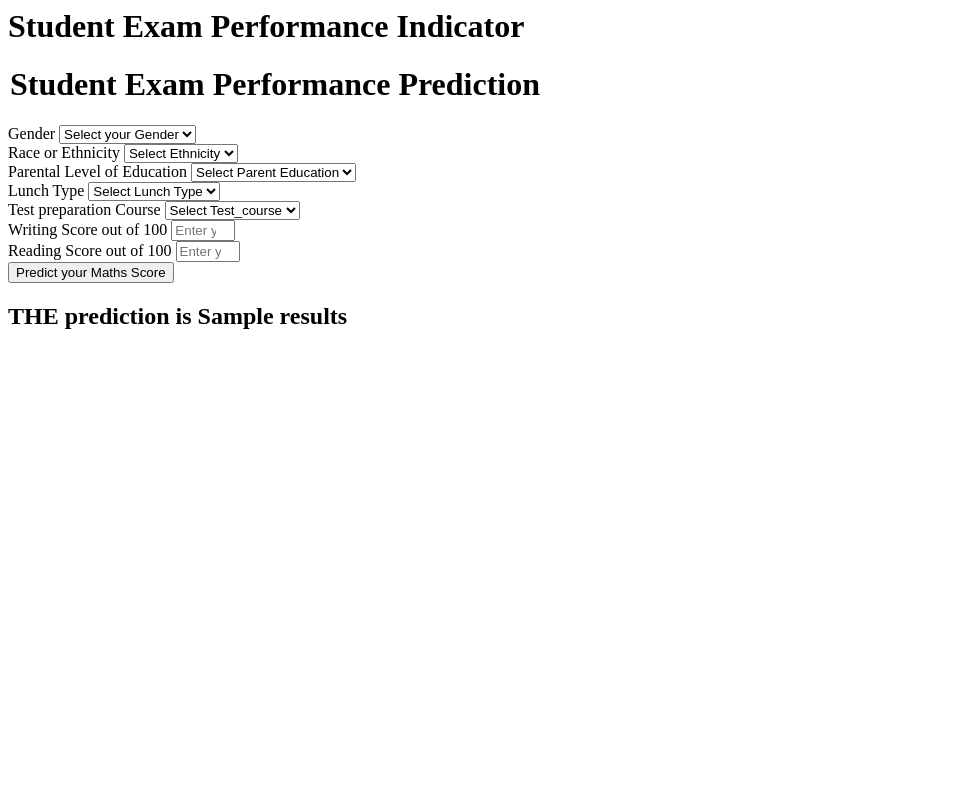
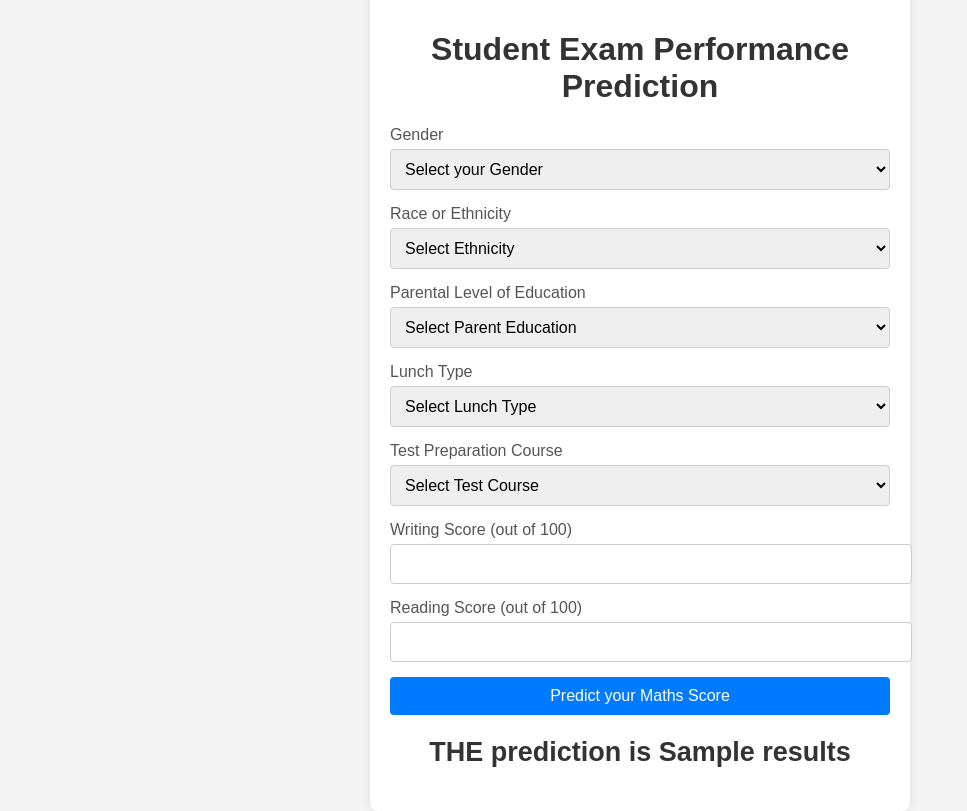
Before and after one commit to arya-2407/mlproject, a Flask app: template templates/home.html in a window 1280 px wide. Shown: the whole page, without its empty margins (0-967 px from the left). Before the commit the page ends 329 px from the top, so only its background shows below. Run offline with Flask 3, Linux system fonts and the light colour scheme; the template is opened without the code that fills it: most values are stand-ins (such as "Sample title", 1, 10 or a date in 2020).

Commit message:
Improved UI

```diff
--- a/templates/home.html
+++ b/templates/home.html
@@ -1,111 +1,154 @@
-<html>
+<!DOCTYPE html>
+<html lang="en">
+
+<head>
+    <meta charset="UTF-8">
+    <meta name="viewport" content="width=device-width, initial-scale=1.0">
+    <title>Student Exam Performance Prediction</title>
+    <style>
+        body {
+            font-family: Arial, sans-serif;
+            background-color: #f4f4f4;
+            margin: 0;
+            padding: 0;
+            display: flex;
+            justify-content: center;
+            align-items: center;
+            height: 100vh;
+        }
+
+        .container {
+            background-color: #fff;
+            padding: 20px;
+            border-radius: 8px;
+            box-shadow: 0 0 10px rgba(0, 0, 0, 0.1);
+            width: 100%;
+            max-width: 500px;
+        }
+
+        h1 {
+            text-align: center;
+            color: #333;
+        }
+
+        .form-group {
+            margin-bottom: 15px;
+        }
+
+        label {
+            display: block;
+            margin-bottom: 5px;
+            color: #555;
+        }
+
+        select,
+        input[type="number"] {
+            width: 100%;
+            padding: 10px;
+            border: 1px solid #ccc;
+            border-radius: 4px;
+            font-size: 16px;
+        }
+
+        .btn {
+            display: block;
+            width: 100%;
+            padding: 10px;
+            background-color: #007bff;
+            color: #fff;
+            border: none;
+            border-radius: 4px;
+            font-size: 16px;
+            cursor: pointer;
+            text-align: center;
+        }
+
+        .btn:hover {
+            background-color: #0056b3;
+        }
+
+        .prediction-result {
+            text-align: center;
+            font-size: 18px;
+            color: #333;
+            margin-top: 20px;
+        }
+    </style>
+</head>
+
 <body>
-    <div class="login">
-       <h1>Student Exam Performance Indicator</h1>
-
+    <div class="container">
+        <h1>Student Exam Performance Prediction</h1>
         <form action="{{ url_for('predict_datapoint')}}" method="post">
-        <h1>
-            <legend>Student Exam Performance Prediction</legend>
-        </h1>
-        <div class="mb-3">
-            <label class="form-label">Gender</label>
-            <select class="form-control" name="gender" placeholder="Enter you Gender" required>
-                <option class="placeholder" selected disabled value="">Select your Gender</option>
-                <option value="male">
-                    Male
-                </option>
-                <option value="female">
-                    Female
-                </option>
+            <div class="form-group">
+                <label for="gender">Gender</label>
+                <select name="gender" id="gender" required>
+                    <option selected disabled value="">Select your Gender</option>
+                    <option value="male">Male</option>
+                    <option value="female">Female</option>
                 </select>
             </div>
-        <div class="mb-3">
-            <label class="form-label">Race or Ethnicity</label>
-            <select class="form-control" name="race_ethnicity" placeholder="Enter you ethnicity" required>
-                <option class="placeholder" selected disabled value="">Select Ethnicity</option>
-                <option value="group A">
-                    Group A
-                </option>
-                <option value="group B">
-                    Group B
-                </option>
-                <option value="group C">
-                    Group C
-                </option>
-                <option value="group D">
-                    Group D
-                </option>
-                <option value="group E">
-                    Group E
-                </option>
+
+            <div class="form-group">
+                <label for="race_ethnicity">Race or Ethnicity</label>
+                <select name="race_ethnicity" id="race_ethnicity" required>
+                    <option selected disabled value="">Select Ethnicity</option>
+                    <option value="group A">Group A</option>
+                    <option value="group B">Group B</option>
+                    <option value="group C">Group C</option>
+                    <option value="group D">Group D</option>
+                    <option value="group E">Group E</option>
                 </select>
             </div>
-        <div class="mb-3">
-            <label class="form-label">Parental Level of Education</label>
-            <select class="form-control" name="parental_level_of_education"
-                placeholder="Enter you Parent Education" required>
-                <option class="placeholder" selected disabled value="">Select Parent Education</option>
-                <option value="associate's degree">
-                    associate's degree
-                </option>
-                <option value="bachelor's degree">
-                    bachelor's degree
-                </option>
-                <option value="high school">
-                    high school
-                </option>
-                <option value="master's degree">
-                    master's degree
-                </option>
-                <option value="some college">
-                    some college
-                </option>
-                <option value="some high school">
-                    some high school
-                </option>
+
+            <div class="form-group">
+                <label for="parental_level_of_education">Parental Level of Education</label>
+                <select name="parental_level_of_education" id="parental_level_of_education" required>
+                    <option selected disabled value="">Select Parent Education</option>
+                    <option value="associate's degree">Associate's degree</option>
+                    <option value="bachelor's degree">Bachelor's degree</option>
+                    <option value="high school">High school</option>
+                    <option value="master's degree">Master's degree</option>
+                    <option value="some college">Some college</option>
+                    <option value="some high school">Some high school</option>
                 </select>
             </div>
-        <div class="mb-3">
-            <label class="form-label">Lunch Type</label>
-            <select class="form-control" name="lunch" placeholder="Enter you Lunch" required>
-                <option class="placeholder" selected disabled value="">Select Lunch Type</option>
-                <option value="free/reduced">
-                    free/reduced
-                </option>
-                <option value="standard">
-                    standard
-                </option>
+
+            <div class="form-group">
+                <label for="lunch">Lunch Type</label>
+                <select name="lunch" id="lunch" required>
+                    <option selected disabled value="">Select Lunch Type</option>
+                    <option value="free/reduced">Free/Reduced</option>
+                    <option value="standard">Standard</option>
                 </select>
             </div>
-        <div class="mb-3">
-            <label class="form-label">Test preparation Course</label>
-            <select class="form-control" name="test_preparation_course" placeholder="Enter you Course"
-                required>
-                <option class="placeholder" selected disabled value="">Select Test_course</option>
-                <option value="none">
-                    None
-                </option>
-                <option value="completed">
-                    Completed
-                </option>
+
+            <div class="form-group">
+                <label for="test_preparation_course">Test Preparation Course</label>
+                <select name="test_preparation_course" id="test_preparation_course" required>
+                    <option selected disabled value="">Select Test Course</option>
+                    <option value="none">None</option>
+                    <option value="completed">Completed</option>
                 </select>
             </div>
-        <div class="mb-3">
-            <label class="form-label">Writing Score out of 100</label>
-            <input class="form-control" type="number" name="reading_score"
-                placeholder="Enter your Reading score" min='0' max='100' />
+
+            <div class="form-group">
+                <label for="writing_score">Writing Score (out of 100)</label>
+                <input type="number" name="writing_score" id="writing_score" min="0" max="100" required>
             </div>
-        <div class="mb-3">
-            <label class="form-label">Reading Score out of 100</label>
-            <input class="form-control" type="number" name="writing_score"
-                placeholder="Enter your Reading Score" min='0' max='100' />
+
+            <div class="form-group">
+                <label for="reading_score">Reading Score (out of 100)</label>
+                <input type="number" name="reading_score" id="reading_score" min="0" max="100" required>
             </div>
-        <div class="mb-3">
-            <input class="btn btn-primary" type="submit" value="Predict your Maths Score" required />
+
+            <input type="submit" class="btn" value="Predict your Maths Score">
+        </form>
+
+        <div class="prediction-result">
+            <h2>THE prediction is {{results}}</h2>
         </div>
-    </form>
-    <h2>
-       THE  prediction is {{results}}
-    </h2>
-   <body>
+    </div>
+</body>
+
 </html>
```
Lines whose indentation alone changed are shown as unchanged.
